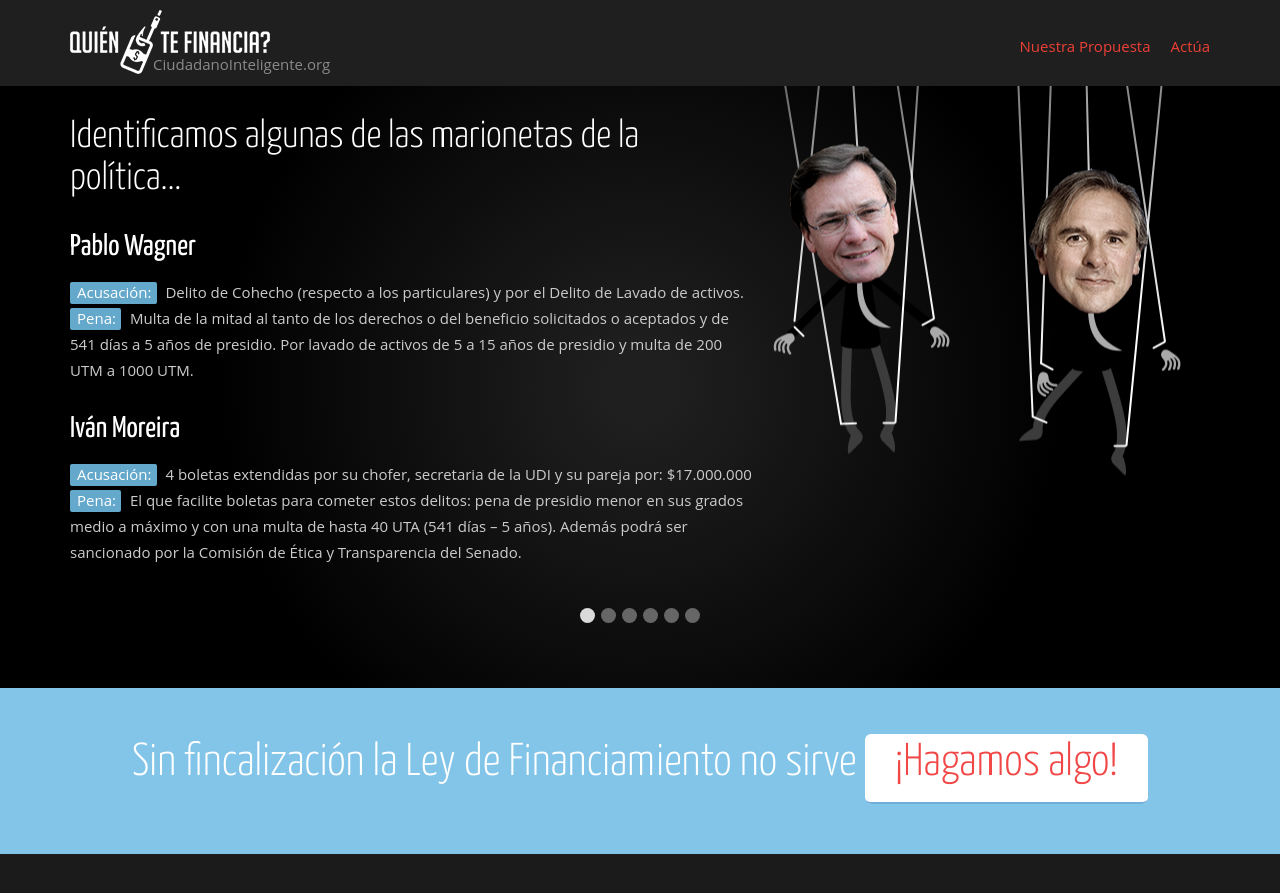
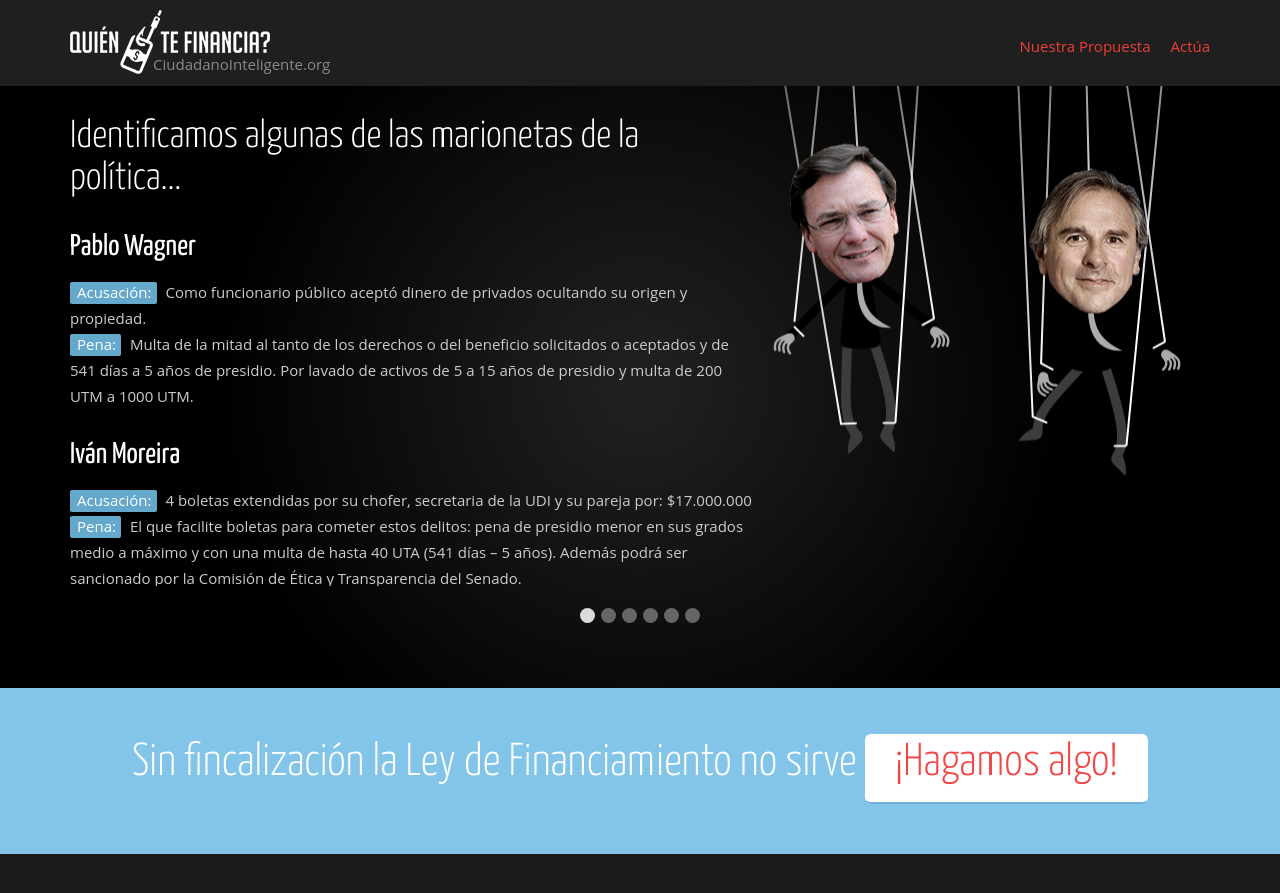
Before and after one commit to ciudadanointeligente/quien-te-financia, a Jekyll site: the page built from index.html, in a window 1280 px wide and 900 px high. Shown: the top 893 px of the window. Built offline with Jekyll 4.4.1, drawn with Linux system fonts in a browser that asks for light colours; nearby versions of some CDN libraries; comment, search, counter and statistics services are not loaded.

Commit message:
modificado wagner

```diff
--- a/_includes/puppets.html
+++ b/_includes/puppets.html
@@ -6,7 +6,7 @@
 							<div class="description">
 								<h2>Identificamos algunas de las marionetas de la política...</h2>
 								<h3>Pablo Wagner</h3>
-								<p><span class="strong">Acusación:</span> Delito de Cohecho (respecto a los particulares) y  por el Delito de Lavado de activos.</p>
+								<p><span class="strong">Acusación:</span> Como funcionario público aceptó dinero de privados ocultando su origen y propiedad.</p>
 								<p><span class="strong">Pena:</span> Multa de la mitad al tanto de los derechos o del beneficio solicitados o aceptados y de 541 días a 5 años de presidio. Por lavado de activos de 5 a 15 años de presidio y multa de 200 UTM a 1000 UTM.</p>
 								<h3>Iván Moreira</h3>
 								<p><span class="strong">Acusación:</span> 4 boletas extendidas por su chofer, secretaria de la UDI y su pareja por: $17.000.000</p>
```
